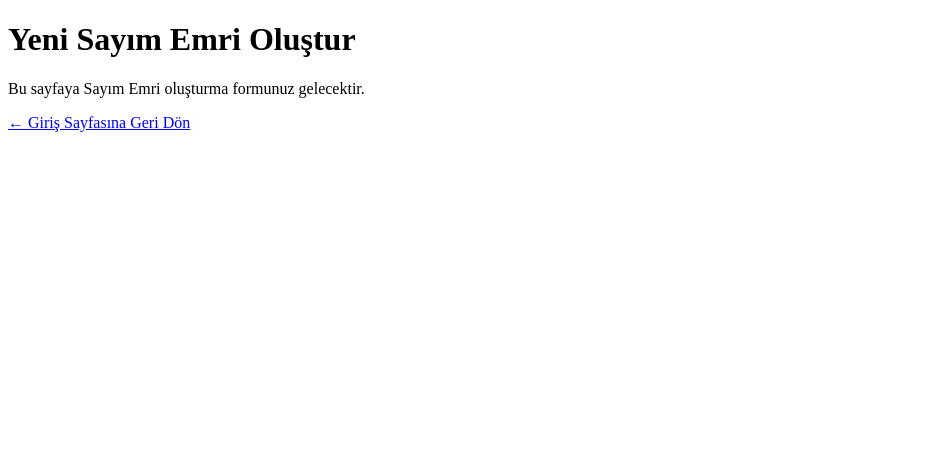
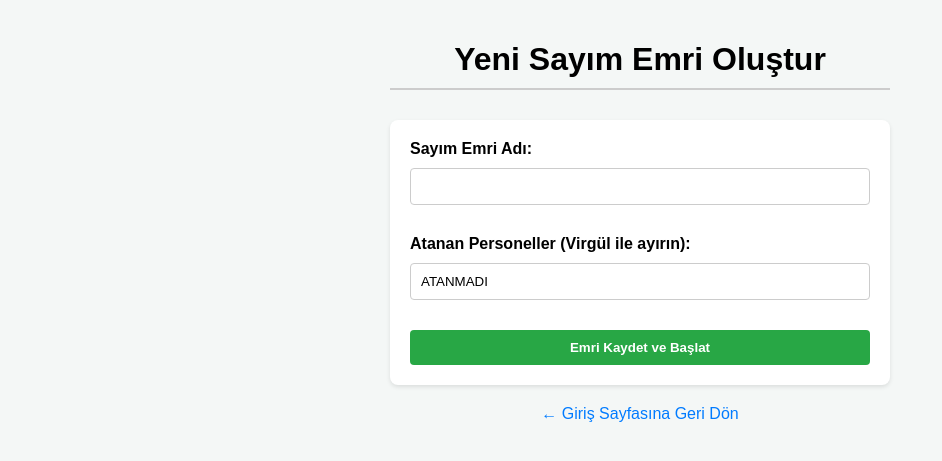
Before and after one commit to ozansbdk/stok-sayim, a Django app: page /yeni-emir/ in a window 1280 px wide. Shown: the top 461 px of the page, without its empty margins (0-942 px from the left). Run offline with Django 5.2, Linux system fonts and the light colour scheme; parts of the project's set-up code (start-up, migrations or seed data) failed here and were passed over.

Commit message:
fix: Sayim Emri olusturma (yeni_sayim_emri) tam senkronizasyonu yapildi. Form, views ve HTML guncellendi.

```diff
--- a/sayim/forms.py
+++ b/sayim/forms.py
@@ -1,15 +1,33 @@
 from django import forms
+from .models import SayimEmri # Sayım Emri modelinizi buraya import ettiğinizden emin olun.
 
+# Mevcut Sayım Giriş Formu
 class SayimGirisForm(forms.Form):
     # Stok Kodu standard kalır
     stok_kod = forms.CharField(label='1. Stok Kodu (ENTER)', max_length=100, required=False, widget=forms.TextInput(attrs={'autofocus': 'autofocus'}))
 
-   # Parti No: Datalist kullanacağız, varsayılan değer atanmıyor
+    # Parti No: Datalist kullanacağız, varsayılan değer atanmıyor
     parti_no = forms.CharField(label='2. Parti No (Seçim / Opsiyonel)', max_length=100, required=False,
                                 widget=forms.TextInput(attrs={'list': 'parti-datalist'}))
 
     # Renk: Datalist kullanacağız, varsayılan değer atanmıyor
     renk = forms.CharField(label='3. Renk / Varyant (Seçim / Opsiyonel)', max_length=100, required=False,
-                           widget=forms.TextInput(attrs={'list': 'renk-datalist'}))
+                            widget=forms.TextInput(attrs={'list': 'renk-datalist'}))
 
     miktar = forms.CharField(label='4. Sayım Miktarı', max_length=50)
+
+# Yeni Sayım Emri Oluşturma Formu (ModelForm)
+class SayimEmriForm(forms.ModelForm):
+    class Meta:
+        model = SayimEmri
+        # views.py'da POST edilen ve Sayım Emri modelinizde olması gereken alanlar
+        fields = ['ad', 'depo_kod', 'atanan_personel']
+
+        # NOT: 'durum' ve 'tarih' alanlarını ModelForm'a dahil etmiyoruz.
+        # Bu alanlar views.py'daki form.save(commit=False) sonrası kodda ayarlanacaktır.
+
+    def __init__(self, *args, **kwargs):
+        super().__init__(*args, **kwargs)
+        # Formu daha düzenli göstermek için CSS sınıfları ekleyin
+        for name, field in self.fields.items():
+            field.widget.attrs.update({'class': 'form-control'})
--- a/sayim/templates/sayim/yeni_sayim_emri.html
+++ b/sayim/templates/sayim/yeni_sayim_emri.html
@@ -2,16 +2,35 @@
 <!DOCTYPE html>
 <html lang="tr">
 <head>
+    <meta charset="UTF-8">
     <title>Yeni Sayım Emri Oluştur</title>
+    <meta name="viewport" content="width=device-width, initial-scale=1.0">
+    <style>
+        body { font-family: Arial, sans-serif; padding: 20px; max-width: 500px; margin: auto; background-color: #f4f7f6; }
+        h1 { border-bottom: 2px solid #ccc; padding-bottom: 10px; margin-bottom: 30px; text-align: center; }
+        form { background-color: white; padding: 20px; border-radius: 8px; box-shadow: 0 2px 4px rgba(0,0,0,0.1); }
+        .form-control { width: 100%; padding: 10px; margin-top: 5px; margin-bottom: 15px; border: 1px solid #ccc; border-radius: 4px; box-sizing: border-box; }
+        button { background-color: #28a745; color: white; padding: 10px 15px; border: none; border-radius: 4px; cursor: pointer; font-weight: bold; width: 100%; }
+        p a { color: #007bff; text-decoration: none; display: block; margin-top: 20px; text-align: center; }
+        /* Django ModelForm'un oluşturduğu <p> etiketleri içindeki <label> ve <input> etiketlerini düzenlemek için */
+        form p { margin: 0 0 15px 0; }
+        form label { display: block; margin-bottom: 5px; font-weight: bold; }
+    </style>
 </head>
 <body>
     <h1>Yeni Sayım Emri Oluştur</h1>
 
-    <p>Bu sayfaya Sayım Emri oluşturma formunuz gelecektir.</p>
+    <form method="POST">
+        {% csrf_token %}
+
+        {{ form.as_p }}
+
+        <button type="submit">Emri Kaydet ve Başlat</button>
+    </form>
 
     <p>
         <a href="{% url 'personel_login' %}">← Giriş Sayfasına Geri Dön</a>
     </p>
 
-    </body>
+</body>
 </html>
--- a/sayim/views.py
+++ b/sayim/views.py
@@ -24,8 +24,9 @@ import xlsxwriter
 from io import BytesIO as IO_Bytes
 
 
-# Varsayılan modelleri içe aktar
+# Varsayılan modelleri ve yeni formu içe aktar
 from .models import SayimEmri, SayimDetay, Malzeme
+from .forms import SayimEmriForm # <<< YENİ FORMU İÇE AKTARDIK
 
 # --- YARDIMCI FONKSİYONLAR (CORE MANTIK) ---
 
@@ -51,7 +52,7 @@ def get_malzeme_from_unique_id(unique_id):
             try:
                 # MODEL ALANI: lokasyon_kodu
                 return Malzeme.objects.get(
-                    stok_kod=stok_kod, parti_no=parti_no, lokasyon_kodu=depo_kod_alias, renk=renk
+                    malzeme_kodu=stok_kod, parti_no=parti_no, lokasyon_kodu=depo_kod_alias, renk=renk
                 )
             except Malzeme.DoesNotExist:
                 return None
@@ -77,13 +78,13 @@ def create_or_update_malzeme(data):
     malzeme, created = Malzeme.objects.update_or_create(
         benzersiz_id=unique_id,
         defaults={
-            'malzeme_kodu': stok_kod, # Düzeltildi: malzeme_kodu
+            'malzeme_kodu': stok_kod,
             'malzeme_adi': data.get('malzeme_adi', f"Yeni Stok: {stok_kod}"),
             'lokasyon_kodu': depo_kod,
             'parti_no': parti_no,
             'renk': renk,
             'olcu_birimi': data.get('olcu_birimi', 'ADET'),
-            'sistem_stogu': Decimal('0.00'), # Düzeltildi: sistem_stogu
+            'sistem_stogu': Decimal('0.00'),
             'aktif': True,
         }
     )
@@ -153,9 +154,9 @@ def raporlama_onay(request, sayim_emri_id):
     return render(request, 'sayim/raporlama_onay.html', context)
 
 
-# --- AUTH ve YÖNLENDİRME FONKSİYONLARI (Login Döngüsü Çözüldü) ---
+# --- AUTH ve YÖNLENDİRME FONKSİYONLARI ---
 
-# Bu view'lar artık @login_required DEĞİLDİR
+# Login View: Parametresiz URL'ye karşılık gelir
 def personel_login(request):
     """
     Personel giriş ekranı. Kullanıcının Sayım Emri ve Depo Kodu seçmesini sağlar.
@@ -170,11 +171,25 @@ def personel_login(request):
 
     return render(request, 'sayim/personel_login.html', context)
 
-# Bu view artık @login_required DEĞİLDİR
+# Yeni Sayım Emri View: Form işlemesi ve kaydı
+@transaction.atomic
 def yeni_sayim_emri(request):
-    """Yeni sayım emri oluşturur (Fonksiyonel yer tutucu)."""
-    # NOT: Gerçek Sayım Emri oluşturma formu POST mantığı bu fonksiyona eklenmelidir.
-    return render(request, 'sayim/yeni_sayim_emri.html', {})
+    """Yeni sayım emri oluşturur ve Sayım Emri Listesine yönlendirir."""
+    if request.method == 'POST':
+        form = SayimEmriForm(request.POST) # Formu al
+        if form.is_valid():
+            yeni_emir = form.save(commit=False)
+            yeni_emir.durum = 'BASLADI'
+            yeni_emir.tarih = timezone.now()
+            yeni_emir.save()
+
+            # Başarılı kayıttan sonra Sayım Emri Listesi'ne yönlendir
+            return redirect('sayim_emri_listesi')
+        # Form geçerli değilse, hatalı formu tekrar göster (aşağıdaki return ile)
+    else:
+        form = SayimEmriForm() # Boş formu göster
+
+    return render(request, 'sayim/yeni_sayim_emri.html', {'form': form})
 
 def depo_secim(request):
     """Depo Seçim Ekranı (Fonksiyonel yer tutucu)."""
@@ -197,7 +212,6 @@ def set_personel_session(request):
 
 # --- YÖNETİM ARAÇLARI (Veri Yükleme için Geri Getirildi) ---
 
-# Bu view artık @login_required DEĞİLDİR (Kilitlenme Çözümü)
 def yonetim_araclari(request):
     """Yönetim araçları ana sayfası."""
     return render(request, 'sayim/yonetim.html', {})
@@ -285,7 +299,7 @@ def upload_and_reload_stok_data(request):
                     else: updated_count += 1
 
                 except Exception as e:
-                    # print(f"Satır {index+2} yükleme hatası: {e}")
+                    print(f"Satır {index+2} yükleme hatası: {e}")
                     fail_count += 1; continue
 
             # Başarılı dönüş
@@ -465,7 +479,7 @@ def export_mutabakat_excel(request, sayim_emri_id):
         for malzeme in tum_malzemeler:
             malzeme_id = malzeme.benzersiz_id
             sayilan_mik_dec = sayilan_miktarlar.get(malzeme_id, Decimal('0.0'))
-            sistem_mik_dec = malzeme.sistem_stogu or Decimal('0.0') # <<< Düzeltildi
+            sistem_mik_dec = malzeme.sistem_stogu or Decimal('0.0') # Düzeltildi
             birim_fiyat_dec = malzeme.birim_fiyat or Decimal('0.0')
 
             mik_fark_dec = sayilan_mik_dec - sistem_mik_dec
```
